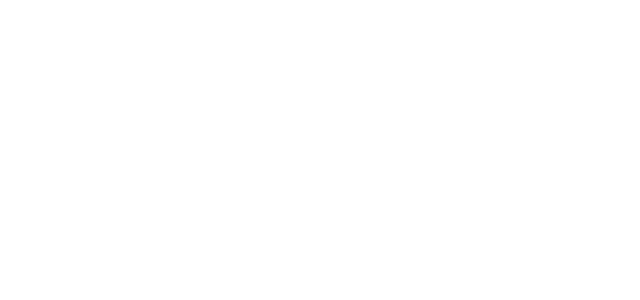
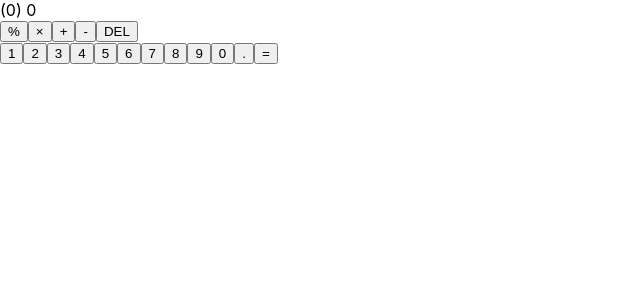
Before and after one commit to marcpllew/calculator-app, a React (Create React App) app: page / in a window 1280 px wide. Shown: the top 300 px of the page, without its empty margins (0-640 px from the left). Built offline with nearby package versions, Linux system fonts and the light colour scheme.

Commit message:
complete markup

```diff
--- a/src/App.js
+++ b/src/App.js
@@ -1,5 +1,36 @@
 function App() {
-    return <div className='App'></div>;
+    const createDigits = () => {
+        const digits = [];
+
+        for (let i = 1; i <= 9; i++) {
+            digits.push(<button key={i}>{i}</button>);
+        }
+        return digits;
+    };
+
+    return (
+        <div className='App'>
+            <div className='calculator'>
+                <div className='display'>
+                    <span>(0)</span> 0
+                </div>
+                <div className='operators'>
+                    <button>%</button>
+                    <button>×</button>
+                    <button>+</button>
+                    <button>-</button>
+
+                    <button>DEL</button>
+                </div>
+                <div className='digits'>
+                    {createDigits()}
+                    <button>0</button>
+                    <button>.</button>
+                    <button>=</button>
+                </div>
+            </div>
+        </div>
+    );
 }
 
 export default App;
```
